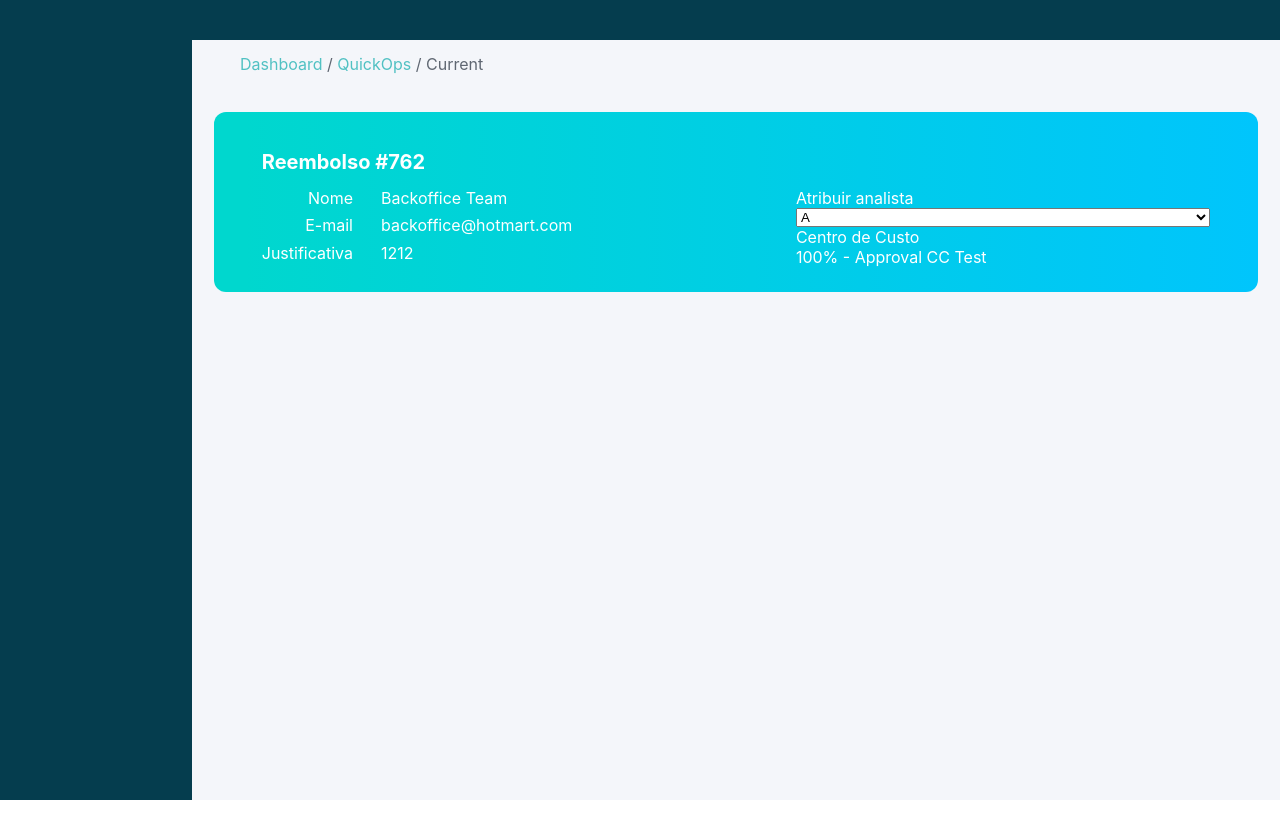
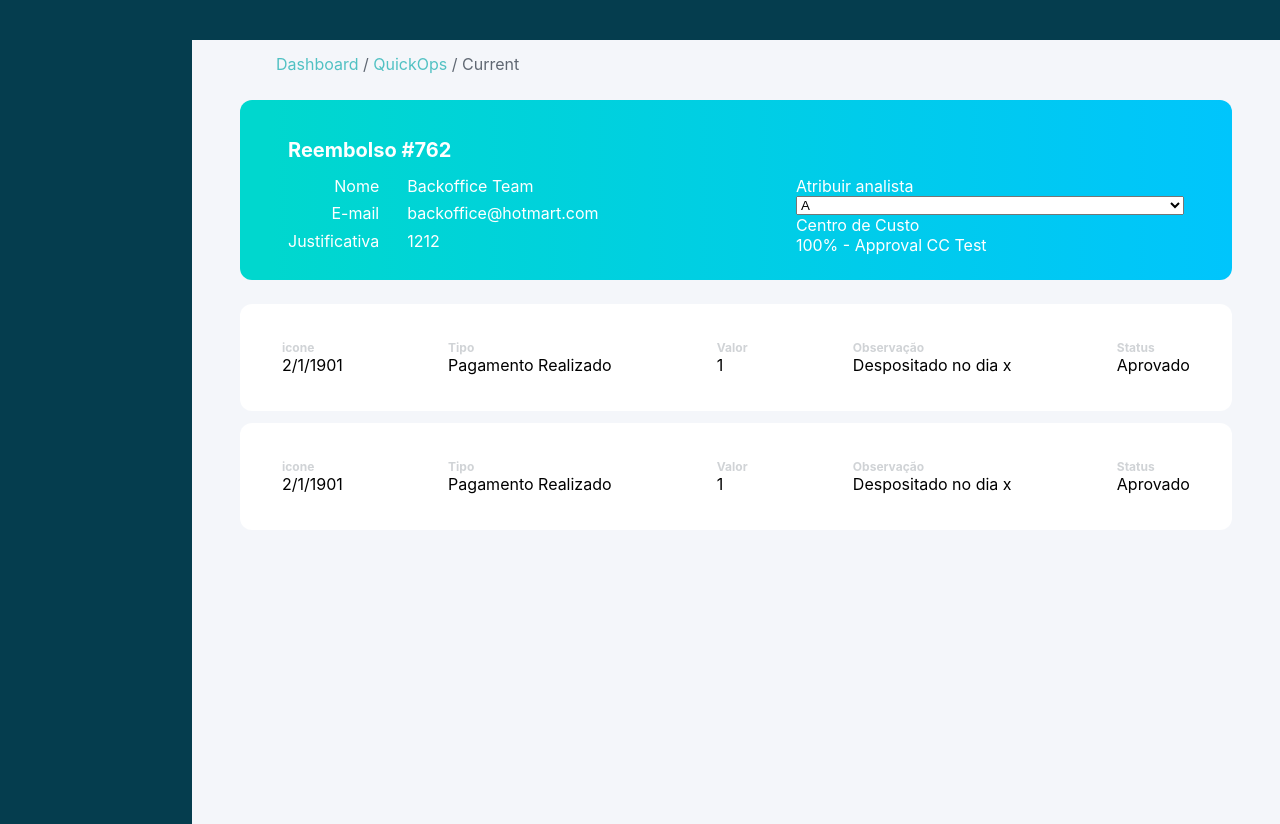
Before and after one commit to ArturQuirino/reembolso, a React (Create React App) app in the folder refund-app/: page / in a window 1280 px wide. Before the commit the page ends 800 px from the top, so only its background shows below. Built offline with nearby package versions, Linux system fonts and the light colour scheme.

Commit message:
Change timeline layout

```diff
--- a/refund-app/src/components/breadcrumbs/Breadcrumbs.css
+++ b/refund-app/src/components/breadcrumbs/Breadcrumbs.css
@@ -1,5 +1,5 @@
 .breadcrumb {
-  padding: 12px 48px;
+  padding: 0 36px;
   color: #5f6772;
 }
 
--- a/refund-app/src/pages/currentRefund/CurrentRefund.css
+++ b/refund-app/src/pages/currentRefund/CurrentRefund.css
@@ -2,4 +2,5 @@
   background-color: #f4f6fa;
   margin: 5vh 0 0 15vw;
   min-height: 95vh;
+  padding: 12px 48px;
 }
--- a/refund-app/src/pages/currentRefund/CurrentRefund.jsx
+++ b/refund-app/src/pages/currentRefund/CurrentRefund.jsx
@@ -3,6 +3,7 @@ import Breadcrumbs from '../../components/breadcrumbs/Breadcrumbs';
 import HeaderCurrentRefund from './headerCurrentRefund/HeaderCurrentRefund';
 
 import './CurrentRefund.css';
+import TimeLine from './timeline/TimeLine';
 
 class CurrentRefundPage extends Component {
   constructor(props) {
@@ -23,6 +24,23 @@ class CurrentRefundPage extends Component {
     justification: '1212',
   };
 
+  timeLineItens = [
+    {
+      value: 1,
+      type: 'Pagamento Realizado',
+      observation: 'Despositado no dia x',
+      status: 'Aprovado',
+      date: new Date(1, 1, 1),
+    },
+    {
+      value: 1,
+      type: 'Pagamento Realizado',
+      observation: 'Despositado no dia x',
+      status: 'Aprovado',
+      date: new Date(1, 1, 1),
+    },
+  ];
+
   render() {
     return (
       <div className="currentRefund">
@@ -30,6 +48,7 @@ class CurrentRefundPage extends Component {
           <Breadcrumbs links={this.breadcrumb} />
           <HeaderCurrentRefund headerData={this.headerData} />
         </header>
+        <TimeLine timeLineItens={this.timeLineItens} />
       </div>
     );
   }
--- a/refund-app/src/pages/currentRefund/headerCurrentRefund/HeaderCurrentRefund.css
+++ b/refund-app/src/pages/currentRefund/headerCurrentRefund/HeaderCurrentRefund.css
@@ -5,7 +5,7 @@
   display: grid;
   grid-template-columns: auto auto;
   padding: 25px 48px;
-  margin: 24px 2%;
+  margin: 24px 0;
 }
 
 .header-current-refund__header {
--- a/refund-app/src/pages/currentRefund/timeline/TimeLine.jsx
+++ b/refund-app/src/pages/currentRefund/timeline/TimeLine.jsx
@@ -0,0 +1,28 @@
+import React, { Fragment } from 'react';
+import TimeLineItem from './timeLineItem/timeLineItem';
+import PropTypes from 'prop-types';
+
+const TimeLine = (props) => {
+  const { timeLineItens } = props;
+  return (
+    <section>
+      {timeLineItens.map((timeLineItem) => (
+        <TimeLineItem timeLineItem={timeLineItem}></TimeLineItem>
+      ))}
+    </section>
+  );
+};
+
+TimeLine.propTypes = {
+  timeLineItens: PropTypes.arrayOf(
+    PropTypes.shape({
+      type: PropTypes.string,
+      value: PropTypes.number,
+      observation: PropTypes.string,
+      status: PropTypes.string,
+      date: PropTypes.instanceOf(Date),
+    })
+  ),
+};
+
+export default TimeLine;
--- /dev/null
+++ b/refund-app/src/pages/currentRefund/timeline/timeLineItem/timeLineItem.css
@@ -0,0 +1,19 @@
+.timeline-item {
+  background-color: white;
+  display: flex;
+  margin: 12px 0;
+  padding: 36px 42px;
+  align-items: flex-start;
+  justify-content: space-between;
+}
+
+.timeline-item__container-valor {
+  display: flex;
+  flex-direction: column;
+}
+
+.timeline-item__container-valor__label {
+  font-size: 0.75rem;
+  font-weight: bold;
+  color: #d0d3d6;
+}
--- /dev/null
+++ b/refund-app/src/pages/currentRefund/timeline/timeLineItem/timeLineItem.jsx
@@ -0,0 +1,46 @@
+import React from 'react';
+import Card from '../../../../components/card/Card';
+import './timeLineItem.css';
+import PropTypes from 'prop-types';
+
+const TimeLineItem = (props) => {
+  const { timeLineItem } = props;
+  return (
+    <Card className="timeline-item">
+      <div className="timeline-item__container-valor">
+        <div className="timeline-item__container-valor__label">icone</div>
+        <span>{timeLineItem.date.toLocaleDateString()}</span>
+      </div>
+      <div className="timeline-item__container-valor">
+        <span className="timeline-item__container-valor__label">Tipo</span>
+        <span>{timeLineItem.type}</span>
+      </div>
+      <div className="timeline-item__container-valor">
+        <span className="timeline-item__container-valor__label">Valor</span>
+        <span>{timeLineItem.value}</span>
+      </div>
+      <div className="timeline-item__container-valor">
+        <span className="timeline-item__container-valor__label">
+          Observação
+        </span>
+        <span>{timeLineItem.observation}</span>
+      </div>
+      <div className="timeline-item__container-valor">
+        <span className="timeline-item__container-valor__label">Status</span>
+        <span>{timeLineItem.status}</span>
+      </div>
+    </Card>
+  );
+};
+
+TimeLineItem.propTypes = {
+  timeLineItem: PropTypes.shape({
+    type: PropTypes.string,
+    value: PropTypes.number,
+    observation: PropTypes.string,
+    status: PropTypes.string,
+    date: PropTypes.instanceOf(Date),
+  }),
+};
+
+export default TimeLineItem;
```
